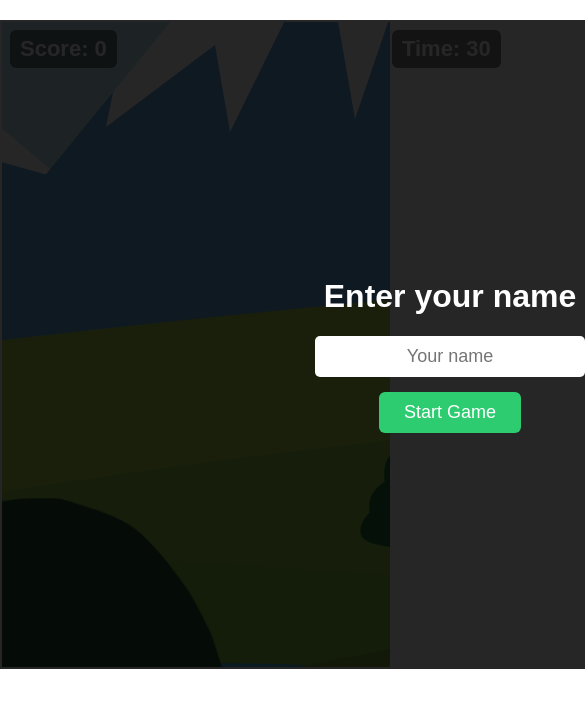
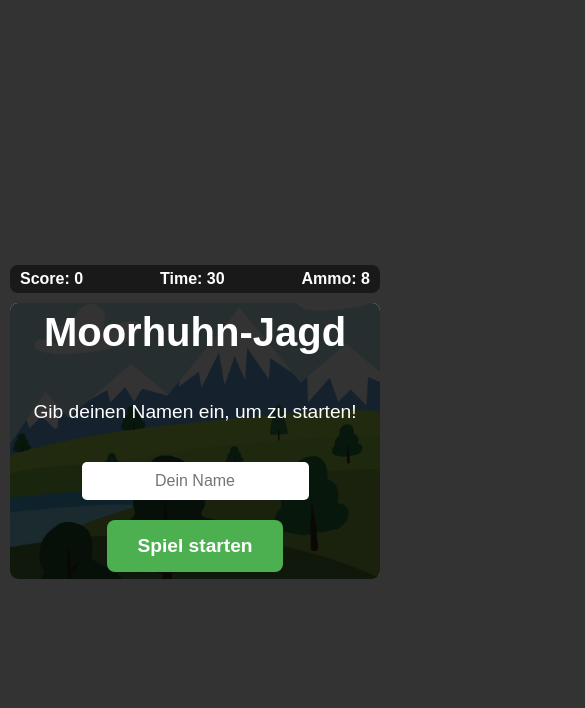
Before and after one commit to csiprivate/Moorhuhnium, a plain HTML site: page index.html in a window 390 px wide. Shown: the top 708 px of the page, 585 px wide, since content can reach past the window. Drawn offline with Linux system fonts and the light colour scheme.

```diff
--- a/index.html
+++ b/index.html
@@ -1,134 +1,182 @@
 <!DOCTYPE html>
-<html lang="en">
+<html lang="de">
 <head>
-  <meta charset="UTF-8" />
-  <meta name="viewport" content="width=device-width, initial-scale=1" />
-  <title>Moorhuhnium</title>
+    <meta charset="UTF-8">
+    <!-- WICHTIG: Sorgt für die korrekte Skalierung auf Mobilgeräten -->
+    <meta name="viewport" content="width=device-width, initial-scale=1.0">
+    <title>Moorhuhn-Jagd</title>
     <style>
-    body {
-
-
+        /* Grundlegende Styles für die Seite */
+        body, html {
             margin: 0;
+            padding: 0;
+            width: 100%;
+            height: 100%;
             font-family: Arial, sans-serif;
+            background-color: #333;
             color: white;
-      overflow: hidden;
+            overflow: hidden; /* Verhindert Scrollbalken */
         }
 
-    #gameContainer {
-      background-size:contain;
-      background: url('images/background.png') no-repeat center center fixed;
-      position: relative;
-      width: 900px;
-      margin: 20px auto;
-      user-select: none;
+        /* Hauptcontainer, der alles zentriert */
+        #page-container {
+            display: flex;
+            justify-content: center;
+            align-items: center;
+            width: 100%;
+            height: 100%;
+            padding: 10px;
+            box-sizing: border-box;
         }
 
-    #gameCanvas {
-      background: transparent;
-      display: block;
-      border: 2px solid white;
+        /* Der Container, der das Spiel und die UI umschließt */
+        #game-wrapper {
+            position: relative;
+            width: 100%;
+            max-width: 1000px; /* Maximale Breite auf großen Bildschirmen */
+            display: flex;
+            flex-direction: column;
+            align-items: center;
+        }
+
+        /* UI-Leiste für Punkte, Munition und Zeit */
+        #ui-bar {
+            display: flex;
+            justify-content: space-between;
+            width: 100%;
+            padding: 5px 10px;
+            margin-bottom: 10px;
+            background-color: rgba(0, 0, 0, 0.5);
+            border-radius: 8px;
+            font-size: 16px;
+            font-weight: bold;
+            box-sizing: border-box;
+        }
+
+        /* Container für den Canvas, damit er das Seitenverhältnis beibehält */
+        #gameContainer {
+            position: relative;
+            width: 100%;
+            /* Das Seitenverhältnis wird durch das JS im Canvas selbst geregelt */
+        }
+
+        canvas {
+            display: block; /* Entfernt den kleinen Abstand unter dem Canvas */
+            width: 100%;
+            height: auto;
+            border-radius: 8px;
+            background-image: url('images/background.png');
+            background-size: cover;
+            background-position: center;
             cursor: crosshair;
         }
 
-    #uiOverlay {
+        /* Overlays (Startbildschirm, Leaderboard, etc.) */
+        .screen-overlay {
             position: absolute;
-      top: 10px;
-      left: 10px;
-      right: 10px;
-      display: flex;
-      justify-content: space-between;
-      pointer-events: none;
+            top: 0;
+            left: 0;
+            width: 100%;
+            height: 100%;
+            background-color: rgba(0, 0, 0, 0.8);
+            color: white;
+            display: none; /* Standardmäßig ausgeblendet */
+            flex-direction: column;
+            justify-content: center;
+            align-items: center;
+            text-align: center;
+            border-radius: 8px;
+            padding: 20px;
+            box-sizing: border-box;
         }
 
-    #scoreDisplay, #ammoDisplay, #timerDisplay {
-      font-size: 22px;
-      font-weight: bold;
-      background: rgba(0,0,0,0.5);
-      padding: 6px 10px;
-      border-radius: 6px;
-      pointer-events: none;
+        #startScreen {
+            display: flex; /* Startbildschirm ist anfangs sichtbar */
         }
 
-    /* Start Screen & Leaderboard Overlay */
-    #startScreen, #leaderboardScreen {
-      position: absolute;
-      top: 0; left: 0; right: 0; bottom: 0;
-      background: rgba(0,0,0,0.85);
-      display: flex;
-      flex-direction: column;
-      align-items: center;
-      justify-content: center;
-      z-index: 10;
-      color: white;
+        .screen-overlay h1 {
+            margin-top: 0;
+            font-size: 2.5em;
+        }
+        .screen-overlay p {
+            font-size: 1.2em;
         }
 
-    #startScreen input[type="text"] {
+        .screen-overlay input {
             padding: 10px;
-      font-size: 18px;
+            font-size: 1em;
+            margin: 20px 0;
             border-radius: 5px;
             border: none;
-      margin-bottom: 15px;
-      width: 250px;
             text-align: center;
         }
 
-    #startScreen button, #leaderboardScreen button {
-      font-size: 18px;
-      padding: 10px 25px;
+        .screen-overlay button {
+            padding: 15px 30px;
+            font-size: 1.2em;
+            font-weight: bold;
+            border: none;
+            border-radius: 8px;
             cursor: pointer;
-      border: none;
-      border-radius: 6px;
-      background-color: #2ecc71;
+            background-color: #4CAF50;
             color: white;
-      transition: background-color 0.3s ease;
+            transition: background-color 0.3s;
         }
 
-    #startScreen button:hover, #leaderboardScreen button:hover {
-      background-color: #27ae60;
-    }
-
-    #leaderboardScreen h2 {
-      margin-bottom: 15px;
+        .screen-overlay button:hover {
+            background-color: #45a049;
         }
 
         #leaderboardList {
-      margin-bottom: 20px;
-      width: 300px;
-      text-align: left;
-      font-size: 18px;
+            list-style: none;
+            padding: 0;
+            font-size: 1.5em;
         }
 
-    #leaderboardList li {
-      padding: 4px 0;
-      border-bottom: 1px solid #ccc;
+        /* Benutzerdefiniertes Alert-Fenster */
+        #customAlert {
+            z-index: 100;
         }
     </style>
 </head>
 <body>
-  <div id="gameContainer">
-    <canvas id="gameCanvas"></canvas>
 
-    <div id="uiOverlay">
+  <div id="page-container">
+      <div id="game-wrapper">
+          <!-- UI-Leiste -->
+          <div id="ui-bar">
               <div id="scoreDisplay">Score: 0</div>
               <div id="timerDisplay">Time: 30</div>
               <div id="ammoDisplay">Ammo: 8</div>
           </div>
 
-    <!-- Start Screen -->
-    <div id="startScreen">
-      <h1>Enter your name</h1>
-      <input type="text" id="playerNameInput" placeholder="Your name" maxlength="15" />
-      <button id="startGameBtn">Start Game</button>
+          <!-- Spiel-Container -->
+          <div id="gameContainer">
+              <canvas id="gameCanvas"></canvas>
+
+              <!-- Startbildschirm -->
+              <div id="startScreen" class="screen-overlay">
+                  <h1>Moorhuhn-Jagd</h1>
+                  <p>Gib deinen Namen ein, um zu starten!</p>
+                  <input type="text" id="playerNameInput" placeholder="Dein Name" maxlength="15">
+                  <button id="startGameBtn">Spiel starten</button>
               </div>
 
-    <!-- Leaderboard Screen -->
-    <div id="leaderboardScreen" style="display:none;">
-      <h2>Round Over! Leaderboard</h2>
+              <!-- Leaderboard -->
+              <div id="leaderboardScreen" class="screen-overlay">
+                  <h1>Spielende!</h1>
                   <ul id="leaderboardList"></ul>
-      <button id="restartGameBtn">Play Again</button>
+                  <button id="restartGameBtn">Neustart</button>
+              </div>
+
+              <!-- Custom Alert -->
+              <div id="customAlert" class="screen-overlay">
+                  <h2 id="customAlertMessage"></h2>
+                  <button id="customAlertButton">OK</button>
               </div>
           </div>
-
+      </div>
+  </div>
   <script src="script.js"></script>
 </body>
 </html>
```
Lines whose indentation alone changed are shown as unchanged.
